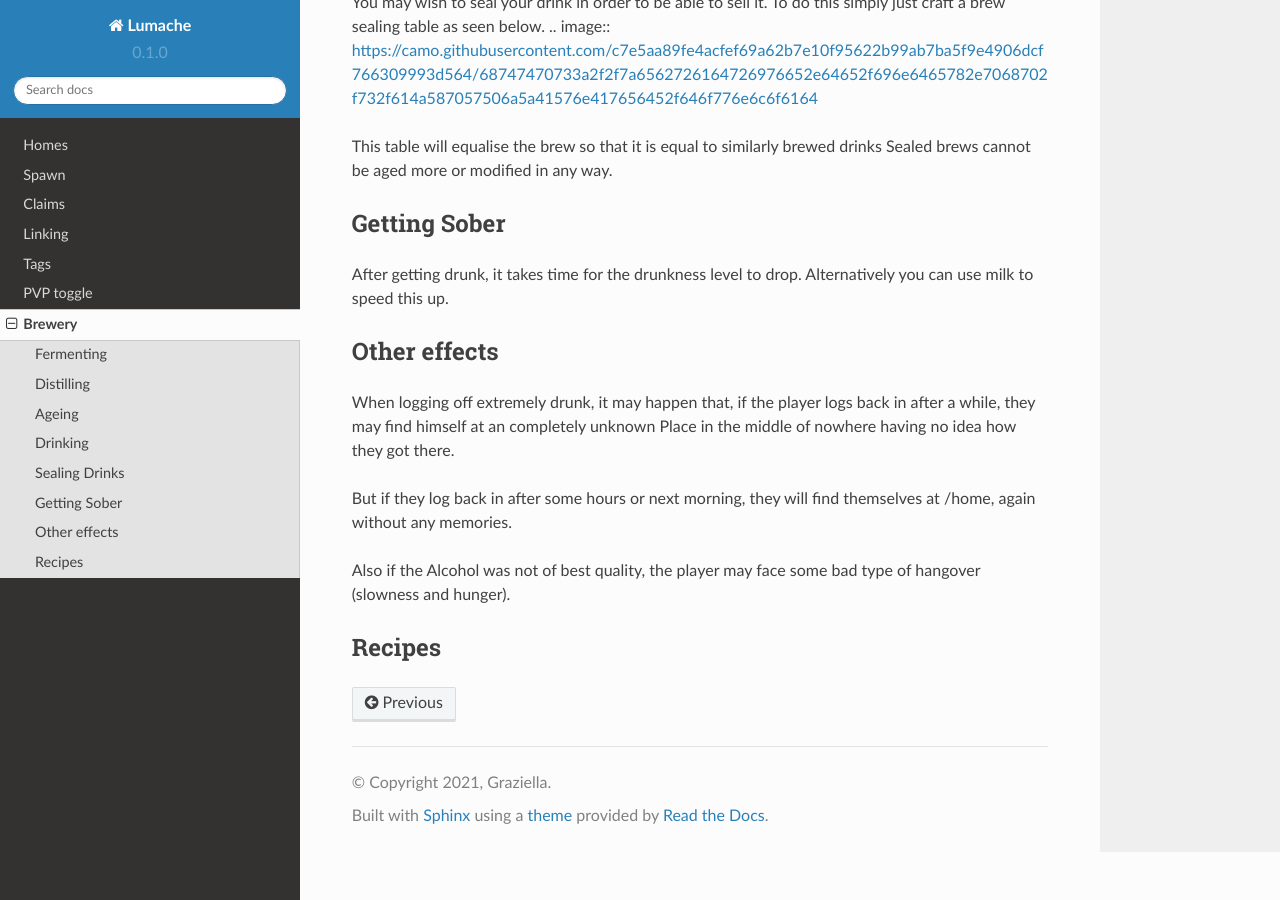
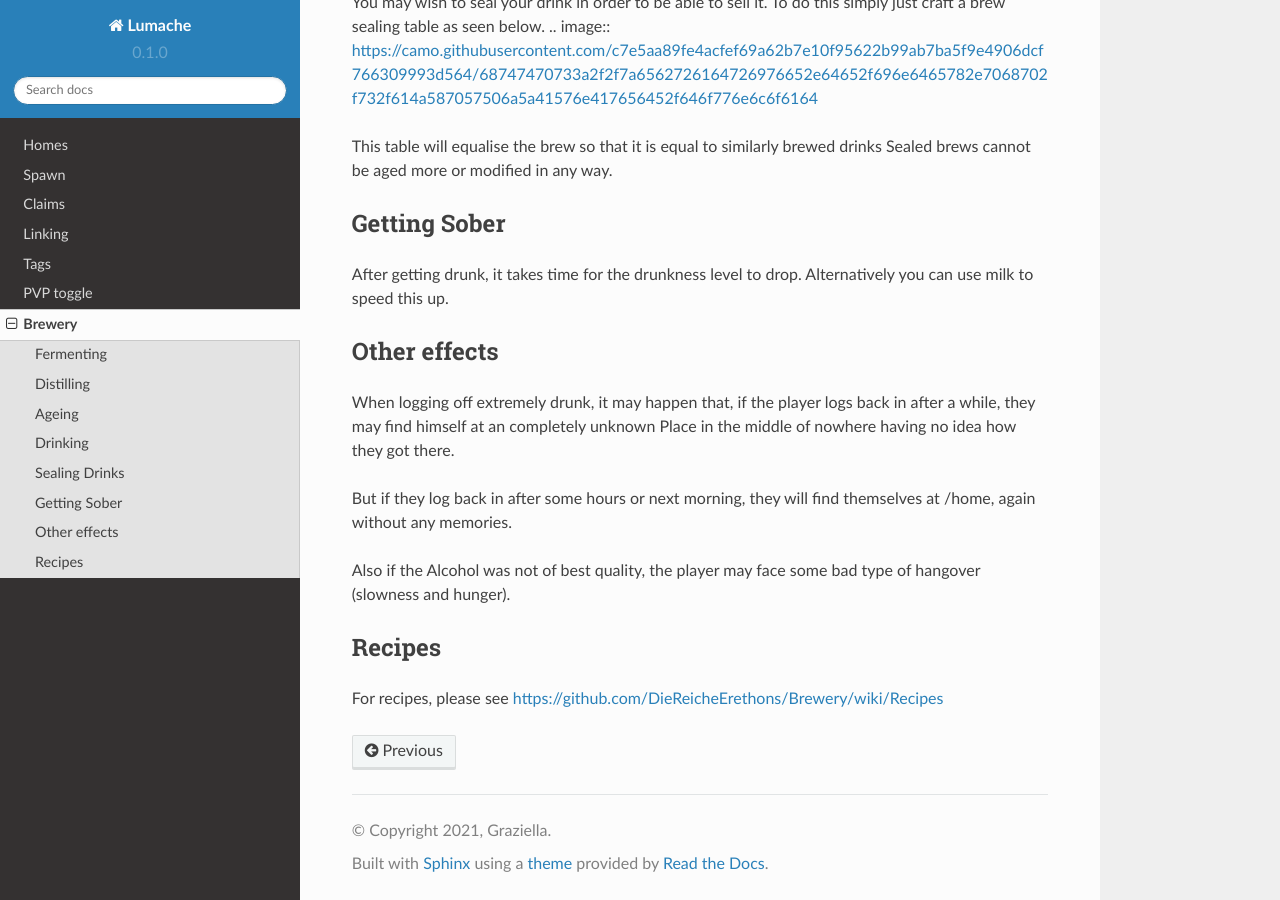
Before and after one commit to footdabmommy/wse, a Sphinx documentation site: the page built from docs/source/brewery.rst, in a window 1280 px wide and 900 px high, scrolled down 3809 px. Built offline with Sphinx 7.4.7 and the Read the Docs theme 2.0.0, drawn with Linux system fonts in a browser that asks for light colours.

Commit message:
Update brewery.rst

```diff
--- a/docs/source/brewery.rst
+++ b/docs/source/brewery.rst
@@ -114,3 +114,5 @@ Also if the Alcohol was not of best quality, the player may face some bad type o
 
 Recipes
 --------
+
+For recipes, please see https://github.com/DieReicheErethons/Brewery/wiki/Recipes
```
